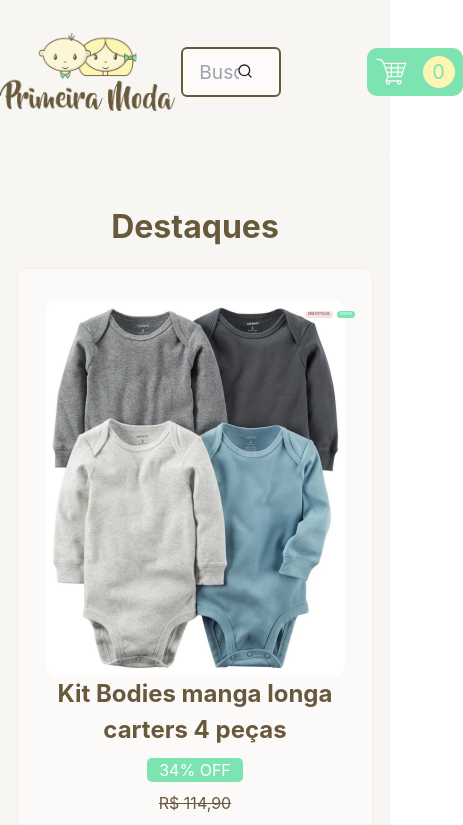
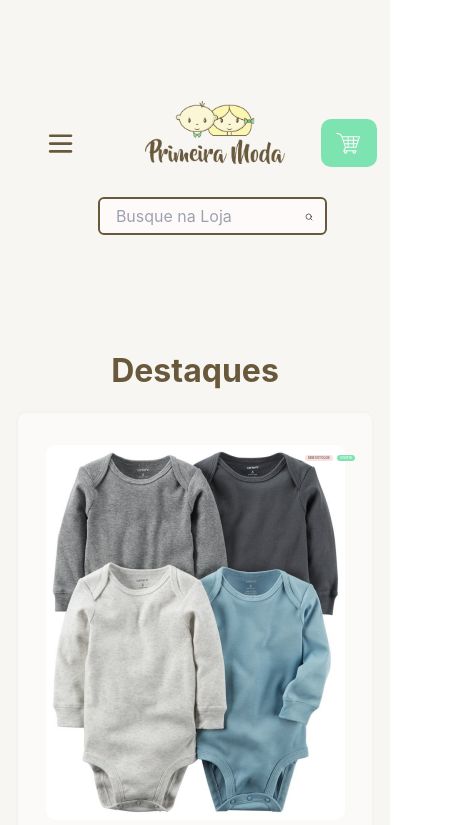
Before and after one commit to caiospfc88/teste-irroba-caio, a Next.js app: page / in a window 390 px wide. Shown: the top 825 px of the page, 463 px wide, since content can reach past the window. Built offline with nearby package versions, Linux system fonts and the light colour scheme.

Commit message:
Ajustes para deixar a tela principal responsiva

```diff
--- a/app/produto/[id]/page.tsx
+++ b/app/produto/[id]/page.tsx
@@ -12,13 +12,14 @@
 import BannerRedeSocial from '@/components/primeira-moda/BannerRedeSocial';
 import BannerPagamentosRodape from '@/components/primeira-moda/BannerPagamentosRodape';
 import ProdutosRelacionados from '@/components/primeira-moda/ProdutosRelacionados';
+import RodapeMobile from '@/components/primeira-moda/RodapeMobile';
 
 const Produto = () => {
 
     const { id } = useParams();
 
   return (
-    <Box>
+    <Box display={"flex"}>
       <CarrinhoProvider>
         <TopMenu/>
         <CompraProduto id={Number(id)}/>
@@ -30,6 +31,7 @@
       <RodapeCategorias/>
       <BannerRedeSocial/>
       <BannerPagamentosRodape/>
+      <RodapeMobile/>
     </Box>
   )
 }
--- a/components/primeira-moda/BannerPagamentosRodape.tsx
+++ b/components/primeira-moda/BannerPagamentosRodape.tsx
@@ -6,7 +6,7 @@
 const BannerPagamentosRodape = () => {
   return (
     <Box>
-        <Box display={"flex"} justifyContent={"center"} mt={"3rem"} mb={"2rem"}>
+        <Box display={{base: "none", md: "flex"}} justifyContent={"center"} mt={"3rem"} mb={"2rem"}>
             <Box display={"flex"} justifyContent={"space-around"} flexDir={"row"} w={"70vw"}>
                 {bannerPagamentos.map((item)=>(
                     <Box key={item.id} display={"flex"} flexDir={"column"} color={"#69593C"} alignItems={"center"}>
@@ -23,7 +23,7 @@
 
             </Box>
         </Box>
-        <Box color={"#999999"} mt={"10vh"} ml={"14vw"} mb={"6vh"}>
+        <Box color={"#999999"} mt={"10vh"} ml={"14vw"} mb={"6vh"} display={{base: "none", md: "block"}}>
             <Text>Copyright Primeira Moda Roupas e Produtos Importados Ltda - 2020. Todos os direitos reservados.</Text>
         </Box>
     </Box>
--- a/components/primeira-moda/BannerRedeSocial.tsx
+++ b/components/primeira-moda/BannerRedeSocial.tsx
@@ -3,7 +3,7 @@
 
 const BannerRedeSocial = () => {
   return (
-    <Box>
+    <Box display={{base: "none", md: "block"}}>
         <Box position='relative' padding='10'>
             <Divider size={"100px"}/>
             <AbsoluteCenter bg='white' px='4' display={"flex"} gap={"1vw"}>
--- a/components/primeira-moda/Carrinho.tsx
+++ b/components/primeira-moda/Carrinho.tsx
@@ -22,13 +22,13 @@
         <Box>
             <Popover>
                 <PopoverTrigger>
-                    <Box w={"6rem"} h={"3rem"} borderRadius={"10px"} bgColor={"#7DE3B0"}
-                         display={"flex"} justifyContent={"center"} flexDir={"row"} cursor={"pointer"}>
-                        <Box fontSize={"35px"} display={"flex"} justifyContent={"center"} flexDir={"column"} color={"snow"}
-                             w={"50%"}>
+                    <Box w={{base: "3.5rem", md: "6rem"}} h={"3rem"} borderRadius={"10px"} bgColor={"#7DE3B0"} alignItems={"center"}
+                         display={"flex"} justifyContent={"center"} flexDir={{base: "column", md: "row"}} cursor={"pointer"}>
+                        <Box fontSize={{base: "15vh", md: "35px"}} display={"flex"} justifyContent={"center"} flexDir={{base: "row", md: "column"}}
+                        color={"snow"} w={"50%"} fontWeight={700}>
                             <GiShoppingCart />
                         </Box>
-                        <Box display={"flex"} justifyContent={"center"} flexDir={"column"}>
+                        <Box display={{base: "none", md: "flex"}} justifyContent={"center"} flexDir={"column"}>
                             <Box borderRadius={"50%"} fontSize={"20px"} display={"flex"} justifyContent={"center"} flexDir={"column"}
                                  bgColor={"#FCF6B3"} w={"2rem"} h={"2rem"} textAlign={"center"}>
                                 <Text color={"#7DE3B0"}>{carrinho.length}</Text>
--- a/components/primeira-moda/Destaques.tsx
+++ b/components/primeira-moda/Destaques.tsx
@@ -173,7 +173,7 @@
         </Grid>
         <Box display={"flex"} justifyContent={"center"}>
           <Button color={"#FFFFFF"} bgColor={"#7DE3B0"} w={{ base: 'auto', md: '22vw' }}
-          h={{base: "auto", 'md': "8vh"}} fontSize={{base: "6vw", 'md': "1.4rem"}} fontWeight={700}>
+          h={{base: "11vh", 'md': "8vh"}} fontSize={{base: "5vw", 'md': "1.4rem"}} fontWeight={700}>
             Ver todos os produtos
           </Button>
 
--- a/components/primeira-moda/RodapeCategorias.tsx
+++ b/components/primeira-moda/RodapeCategorias.tsx
@@ -5,7 +5,7 @@
 
 const RodapeCategorias = () => {
   return (
-    <Box display={"flex"} justifyContent={"center"}>
+    <Box display={{base: "none" ,md: "flex"}} justifyContent={"center"}>
         <Grid
           templateColumns={{ base: 'repeat(1, 1fr)', md: 'repeat(2, 1fr)', lg: 'repeat(3, 1fr)', xl: 'repeat(4, 1fr)' }}
           gap={12}
--- /dev/null
+++ b/components/primeira-moda/RodapeMobile.tsx
@@ -0,0 +1,15 @@
+import { Box } from '@chakra-ui/react'
+import React from 'react'
+
+const RodapeMobile = () => {
+  return (
+    <Box display={{base: "flex", md: "none"}} flexDir={"column"} alignItems={"center"}>
+        <Box cursor={"pointer"} color={"#7DE3B0"} fontWeight={700} fontSize={"5vh"} display={"flex"}>
+            Institucional
+        </Box>
+
+    </Box>
+  )
+}
+
+export default RodapeMobile
--- a/components/primeira-moda/TopMenu.tsx
+++ b/components/primeira-moda/TopMenu.tsx
@@ -1,8 +1,8 @@
 "use client"
-import { Box, Button, Input, InputGroup, InputRightElement } from '@chakra-ui/react'
+import { Box, Button, Drawer, DrawerBody, DrawerCloseButton, DrawerContent, DrawerFooter, DrawerHeader, DrawerOverlay, Input, InputGroup, InputRightElement, useDisclosure } from '@chakra-ui/react'
 import React from 'react'
 import Image from "next/image";
-import { LuSearch } from 'react-icons/lu';
+import { LuMenu, LuSearch } from 'react-icons/lu';
 
 import MenuInstitucional from './MenuInstitucional';
 import MenuMinhaConta from './MenuMinhaConta';
@@ -12,37 +12,81 @@
 
 const TopMenu = () => {
 
+    const { isOpen, onOpen, onClose } = useDisclosure()
+
   return (
     <Box>
         <Box bgColor="#F8F6F2" pb={"1rem"} w={"100vw"}>
             <Box display={"flex"} flexDir={"row"} justifyContent={"center"}
-            w="100vw" h="17vh" bgColor="#F8F6F2" gap={"1.5%"}
+            w="100vw" h={{base: "34vh", md: "17vh"}} bgColor="#F8F6F2" gap={"1.5%"}
             >
-                <Box display={"flex"} flexDir={"column"} h={"100%"} justifyContent={"center"}>
+                <Box display={{base: "flex", md: "none"}} alignItems={"center"}>
+                    <Button color={"#69593C"} onClick={onOpen} bgColor={"transparent"}
+                    fontSize={"8vw"} _hover={{bgColor: "transparent", transform: "scale(1.1)"}}
+                    >
+                        <LuMenu />
+                    </Button>
+                    <Drawer
+                        isOpen={isOpen}
+                        placement='left'
+                        onClose={onClose}
+                    >
+                        <DrawerOverlay />
+                        <DrawerContent>
+                        <DrawerCloseButton />
+                        <DrawerHeader>Create your account</DrawerHeader>
+
+                        <DrawerBody>
+                            <Input placeholder='Type here...' />
+                        </DrawerBody>
+
+                        <DrawerFooter>
+                            <Button variant='outline' mr={3} onClick={onClose}>
+                            Cancel
+                            </Button>
+                            <Button colorScheme='blue'>Save</Button>
+                        </DrawerFooter>
+                        </DrawerContent>
+                    </Drawer>
+                </Box>
+                <Box display={"flex"} gap={"4vh"} flexDir={{base: "column", md: "row"}} alignItems={"center"} justifyContent={"center"}
+                pos={"relative"}
+                >
+                    <Box display={"flex"} flexDir={"column"} justifyContent={"center"}
+                    maxW={{ base: "60%", md: "85%", lg: "100%" }} h="auto" mt={{base: "5%", md: "1%"}}
+                    >
                         <Image src={"/images/logo_primeira_moda.png"} alt='Logo Primeira Moda' width={216} height={96}/>
                     </Box>
-                <Box w={"32vw"} display={"flex"} flexDir={"column"} justifyContent={"center"} pr={0}>
+                    <Box w={{base: "60vw", md: "32vw"}} display={"flex"} flexDir={"column"} justifyContent={"center"} pr={0}>
                         <Box h={"35%"}>
                             <InputGroup bgColor={"snow"}
-                        flex="1"
+                            flex="1" pos={{base: "absolute", md: "relative"}}
                             w={"98%"} borderRadius={"5%"}
                             >
-                            <Input placeholder="Busque na Loja" border={"2px #69593C solid"} h={"50px"} fontSize={"1.2rem"}/>
-                            <InputRightElement width='4.5rem' h={'3rem'}>
-                                <Button h='2.5rem' size='md' bgColor={"transparent"}>
+                                <Input placeholder="Busque na Loja" border={"2px #69593C solid"} h={{base: "38px", md: "50px"}}
+                                fontSize={{base:"1rem",md:"1.2rem"}}/>
+                                <InputRightElement width={{base: "2rem", md:'4.5rem'}} position={"absolute"}
+                                top={{base:"0",md:"5px"}} right={{base: "2px", md: "0"}}
+                                >
+                                    <Button h='1.5rem' size={{base: "sm", md:'md'}} bgColor={"transparent"}
+                                    fontSize={{base: "5vw"}}
+                                    >
                                         <LuSearch />
                                     </Button>
                                 </InputRightElement>
                             </InputGroup>
                         </Box>
                     </Box>
-                <Box w={"10vw"} display={"flex"} flexDir={"column"} justifyContent={"center"}>
+                </Box>
+                <Box w={"10vw"} display={{base: "none",md: "flex"}} flexDir={"column"} justifyContent={"center"}>
                     <MenuInstitucional/>
                 </Box>
-                <Box w={"11vw"} display={"flex"} flexDir={"column"} justifyContent={"center"}>
+                <Box w={"11vw"} display={{base: "none",md: "flex"}} flexDir={"column"} justifyContent={"center"}>
                     <MenuMinhaConta/>
                 </Box>
-                <Box w={"6vw"} display={"flex"} flexDir={"column"} justifyContent={"center"}>
+                <Box w={"6vw"} display={"flex"} flexDir={"column"} justifyContent={"center"}
+                alignItems={"center"}
+                >
                     <Carrinho/>
                 </Box>
             </Box>
```
Lines whose indentation alone changed are shown as unchanged.
